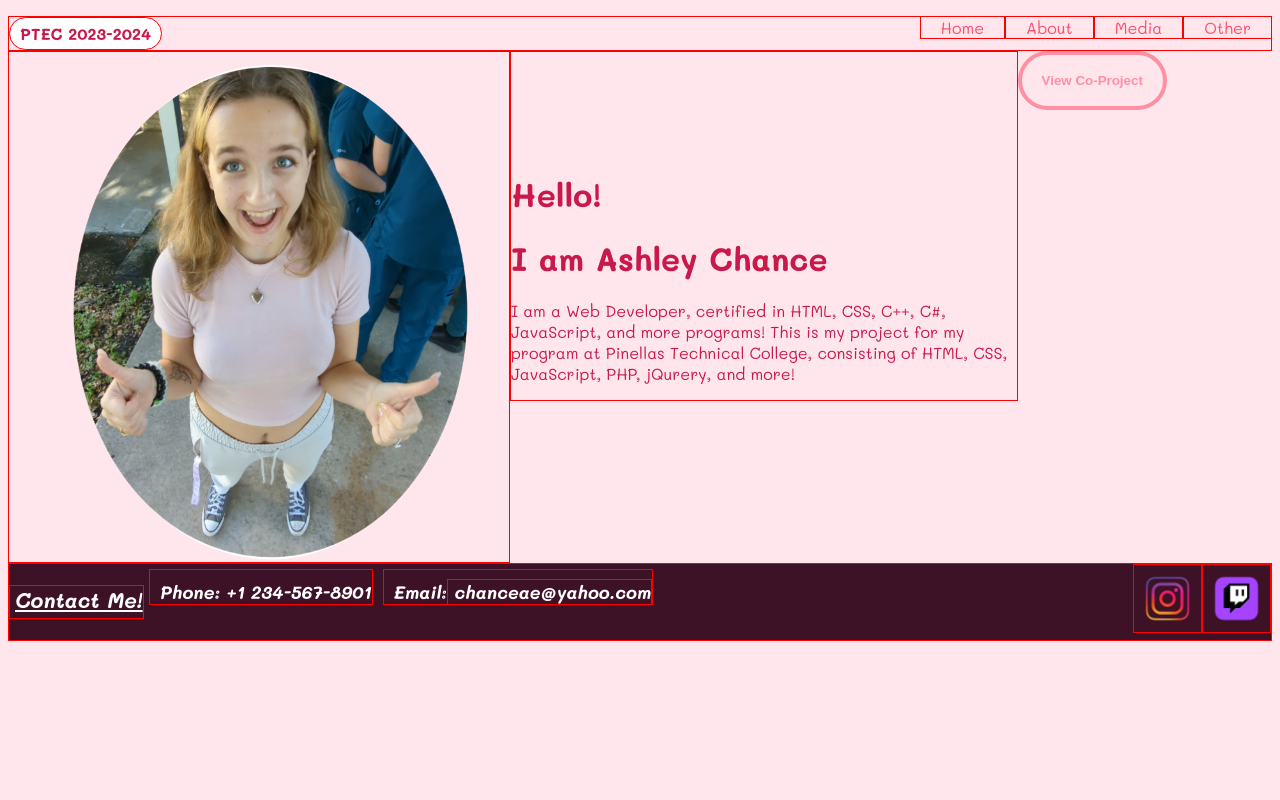
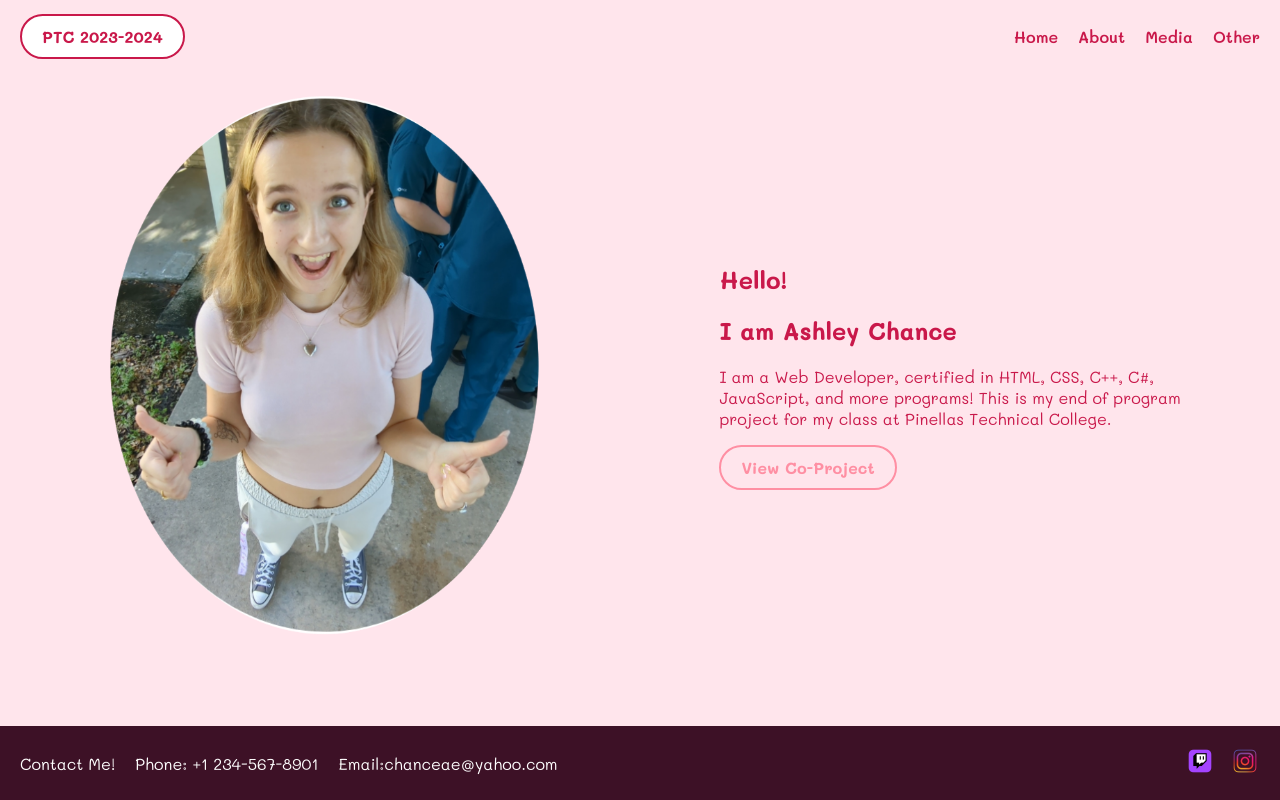
Before and after one commit to Moltenhorns/wd-project-final, a plain HTML site: page index.html in a window 1280 px wide. Drawn offline with Linux system fonts and the light colour scheme.

Commit message:
changed the home page and started about page

```diff
--- a/css/styles.css
+++ b/css/styles.css
@@ -1,187 +1,178 @@
+/*Global Styles*/
 html, body {
+    height: 100%; /*Body will now take up all of the page*/
+    margin: 0;
+    padding: 0;
     background-color: #FFE5EC;
     font-family: 'Mali', sans-serif;
+    display: flex;
+    flex-direction: column;
+}
+
+/*Containte r- pushs content from footer to the bottom*/
+.container {
+    flex: 1; /*container will take up remaining space*/
+    max-width: 100%;
+    /* margin: 0 auto; */
+    padding: 0 20px;
+}
+
+/*Header Layout*/
+.header-container {
+    display: flex;
+    align-items: center;
+    justify-content: space-between;
+    padding: 10px 0;
+}
+
+#intro {
+    margin-right: auto;
+}
+
+.icon {
+    display: flex;
+    gap: 15px;
+}
+
+.icon a {
+    text-decoration: none;
+    color: #3d1126;
+    font-size: larger;
+}
+
+.icon a:hover {
+    color: #c9184a;
+}
+
+.oval-background {
+    background-color: white;
+    padding: 10px 20px;
+    border-radius: 50px;
+    color: #c9184a;
+    font-weight: bold;
+    border: #c9184a 2px solid;
 }
 
 /*Navigation Styles*/
+nav ul {
+    list-style-type: none;
+    display: flex;
+    padding: 0;
+}
+
+nav ul li {
+    margin-left: 20px;
+}
+
 nav ul a {
     text-decoration: none;
-    padding: 0px 20px;
-    float: right;
-    color: #ff4d6d;
-    font-family: Mali;
-    border: 1px solid red;
+    color: #c9184a;
+    font-weight: 600;
 }
+
 nav ul a:hover {
     text-decoration: underline;
-    font-weight: bold;
     color: #fa002d;
-    border: 1px solid red;
 }
 
-#s1 {
-    font-family: Mali;
-    color: #c9184a;
-    font-weight: none;
-    border: 1px solid red;
-}
-
-/*Oval Background*/
-#s1 .oval-background {
-    background-color: white;
-    padding: 5px 10px;
-    border-radius: 50px;
-    display: inline-block;
-    font-weight: bold;
-    border: 1px solid red;
+#profile {
+    display: flex;
+    align-items: center;
+    justify-content: space-between;
+    padding: 20px;
 }
 
 .pic img {
-    display: inline-block;
-    border: 1px solid red;
-    max-width: 400%;
-    height: 500px;
-    width: 500px;
-    padding: none;
-    margin: none;
-    float: left;
+    width: 80%;
 }
 
 #text {
-    display: inline-block;
-    width: 40%;
-    float: left;
-    padding-top: 100px;
-    border: 1px solid red;
-    font-family: Mali;
+    width: 50%;
     color: #c9184a;
 }
 
-/*Oval Button*/
 .oval-button {
     background-color: transparent;
-    color: #ff8fa3; /* Matching the text color */
-    padding: 0.5px 20px;
-    border: 4px solid #ff8fa3; /* Border color and thickness */
-    border-radius: 50px; /* Creates the oval shape */
+    color: #ff8fa3;
+    padding: 10px 20px;
+    border: 2px solid #ff8fa3;
+    border-radius: 50px;
+    text-decoration: none;
+    font-weight: bold;
     display: inline-block;
-    font-weight: bold;
-    text-align: center;
-    cursor: pointer;
-}
-
-.group a{
-    text-decoration: none;
-    color: #ff8fa3;
 }
 
 .oval-button:hover {
     transform: scale(0.98);
+    color: #c9184a;
 }
-.oval-button-1, .oval-button-2 {
-    background-color: transparent;
-    color: #3d1126; /* Matching the text color */
-    padding: 0.5px 20px;
-    border: 4px solid #890f31; /* Border color and thickness */
-    border-radius: 50px; /* Creates the oval shape */
-    display: inline-block;
-    font-weight: bold;
-    text-align: center;
-    cursor: pointer;
+
+/*Footer*/
+.foot {
+    display: flex;
+    justify-content: space-between;
+    align-items: center;
+    background-color: #3d1126;
+    color: white;
+    padding: 20px;
+    width: 100%;
+    box-sizing: border-box;
+}
+
+.footer-left {
+    display: flex;
+    flex-direction: row;
+    gap: 20px;
+}
+
+.footer-left p {
+    margin: 0;
+}
+
+.footer-left a {
+    color: white;
     text-decoration: none;
 }
 
-.container a{
-    text-decoration: none;
-    color: #3d1126;
-    font-family: 'Mali';
-
+.footer-left a:hover {
+    opacity: 0.8;
 }
 
-.oval-button-1:hover, .oval-button-2:hover {
-    transform: scale(0.98);
-
-}
-.container {
-    border: 1px solid red;
+.footer-right {
+    display: flex;
+    align-items: center;
 }
 
-#icon a{
-    text-decoration: none;
-    padding: 5px;
-    font-size: larger;
-    color: #890f31;
+.footer-right a {
+    margin-left: 15px;
 }
 
-#icon a:hover {
-    color: #c9184a;
-    font-size: 20px;
-    behavior: smooth;
+.footer-right img {
+    width: 30px;
 }
 
-.pro-1 h4 a {
-    text-decoration: none;
-    color: #ff8fa3;
-    border: 1px solid red;
+.footer-right a:hover img {
+    opacity: 0.8px;
 }
 
-/*Footer Styles*/
-.foot {
+/*Media Query For Mobile*/
+@media (max-width: 768px) {
+    #profile {
+        flex-direction: column;
         align-items: center;
-    padding: 0;
-    font-size: large;
-    float: left;
-    background-color: #3d1126;
-    border: 1px solid red;
+        text-align: center;
     }
 
-.foot h3 {
-    float: left;
-    text-align: center;
-    position:unset;
-    font-family: Mali;
-    float: left;
-    color: white;
-    text-decoration: underline;
-    font-style: italic;
-    padding-bottom: 5px;
-    padding-left: 5px;
-    border: 1px solid red;
+    .pic img {
+        margin-bottom: 20px;
     }
 
-.foot p  {
-    float: left;
-    margin: 5px;
-    font-family: Mali;
-    font-weight: bold;
-    font-style: italic;
-    color: white;
-    padding-bottom: 0px;
-    padding-top: 10px;
-    padding-left: 10px;
-    border: 1px solid red;
+    #text {
+        width: 100%; /*Full width for small screens*/
+        padding-top: 0;
     }
 
-.foot .email  a{
-    text-decoration: none;
-    color: white;
-    border: 1px solid red;
+    .oval-button {
+        margin-top: 10px;
     }
-
-.foot img:hover {
-    height: 38px;
-    max-width: 40px;
 }
-
-.foot img {
-    padding: 5px;
-}
-
-img  {
-    max-width: 4.5%;
-    height: auto;
-    padding: 10px 0px 0px 0px;
-    margin: auto;
-    float: right;
-    border: 1px solid red;
-}
--- a/index.html
+++ b/index.html
@@ -19,45 +19,50 @@
     <link rel="icon" href="photos/icons/lobster.png">
 </head>
 <body>
-    <nav>
-      <ul><a href="other.html">Other</a></ul>
-      <ul><a href="media.html">Media</a></ul>
-      <ul><a href="about.html">About</a></ul>
-      <ul><a href="index.html">Home</a></ul>
-    </nav>
-      <div id="s1">
-        <div class="oval-background">
-            PTEC 2023-2024
-        </div>
+  <div class="container">
+    <header>
+      <div class="header-container">
+        <section id="intro">
+          <div class="oval-background">
+              PTC 2023-2024
+          </div>
+        </section>
+
+        <nav>
+          <ul>
+          <li><a href="index.html">Home</a></li>
+          <li><a href="about.html">About</a></li>
+          <li><a href="media.html">Media</a></li>
+          <li><a href="other.html">Other</a></li>
+          </ul>
+        </nav>
       </div>
+    </header>
 
-    <div class="pic">
-      <img class="pp" src="photos/p-2.png" alt="ashley">
-    </div>
-
-    <div class="group">
+    <section id="profile">
+      <div class="pic">
+        <img class="pp" src="photos/p-2.png" alt="Ashley Chance">
+      </div>
         <div id="text">
           <h1 class="i-1">Hello!</h1>
           <h1 class="i-2">I am Ashley Chance</h1>
-          <p class="i-3">I am a Web Developer, certified in HTML, CSS, C++, C#, JavaScript, and more programs!  This is my project for my program at Pinellas Technical College, consisting of HTML, CSS, JavaScript, PHP, jQurery, and more!</p>
-      </div>
-        <button class="oval-button">
-        <h4><a href="https://github.com/Moltenhorns">View Co-Project</a></h4>
-        </button>
-    </div>
+          <p class="i-3">I am a Web Developer, certified in HTML, CSS, C++, C#, JavaScript, and more programs!  This is my end of program project for my class at Pinellas Technical College.</p>
+          <a href="https://github.com/Moltenhorns" class="oval-button">View Co-Project</a>
+        </div>
 
+    </section>
 
-
-
-
-    <div class="foot">
-      <footer>
-        <h3>Contact Me!</h3>
-        <a class="twitch-logo" href="https://www.twitch.tv/cannonade_flak"><img src="photos/icons/twitch-logo.png"></a>
-        <a class="insta-logo" href="https://instagram.com/cannonade_flak?igshid=  OGQ5ZDc2ODk2ZA"><img src="photos/icons/instagram-logo.png"></a>
-        <p>Phone: +1 234-567-8901</p>
-        <p class="email">Email:<a href="chanceae@yahoo.com"> chanceae@yahoo.com</a></p>
+  </div><!--Closes Container-->
+      <footer class="foot">
+        <div class="footer-left">
+          <p>Contact Me!</p>
+          <p>Phone: +1 234-567-8901</p>
+          <p>Email:<a href="mailto:chanceae@yahoo.com">chanceae@yahoo.com</a></p>
+        </div>
+        <div class="footer-right">
+        <a class="twitch-logo" href="https://www.twitch.tv/cannonade_flak"><img src="photos/icons/twitch-logo.png" alt="Twitch Logo"></a>
+        <a class="insta-logo" href="https://instagram.com/cannonade_flak?igshid=  OGQ5ZDc2ODk2ZA"><img src="photos/icons/instagram-logo.png" alt="Instagram Logo"></a>
+        </div>
       </footer>
-    </div>
 </body>
 </html>
```
Also changed, not shown: about-old.html (added, +64 -0 lines), about.html (+32 -40 lines). Lines whose indentation alone changed are shown as unchanged.
